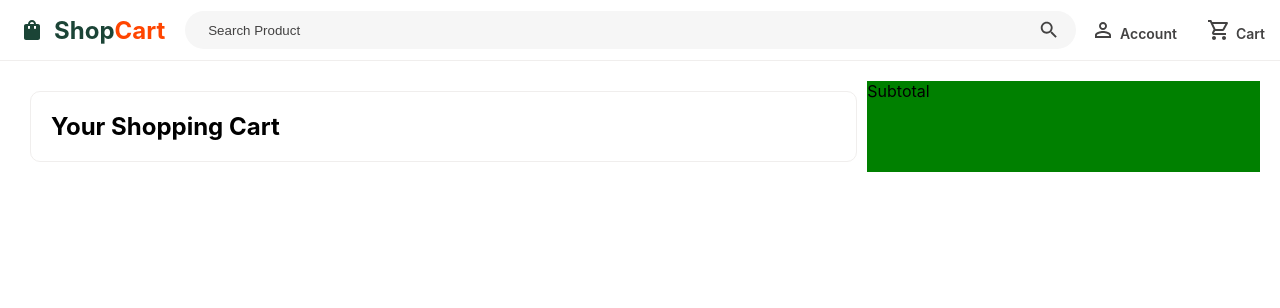
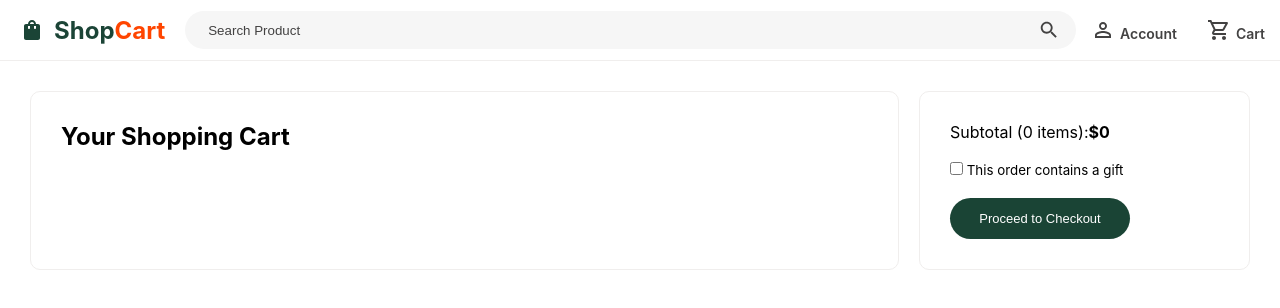
Before and after one commit to Halima-Ali/React_Ecommerce, a React (Create React App) app: page /checkout in a window 1280 px wide. Shown: the top 308 px of the page. Built offline with nearby package versions, Linux system fonts and the light colour scheme.

Commit message:
shopping cart done

```diff
--- a/package.json
+++ b/package.json
@@ -11,6 +11,7 @@
     "@testing-library/react": "^13.4.0",
     "@testing-library/user-event": "^13.5.0",
     "react": "^18.2.0",
+    "react-currency-format": "^1.1.0",
     "react-dom": "^18.2.0",
     "react-router": "^6.8.1",
     "react-router-dom": "^6.8.1",
--- a/src/Components/Checkout/Checkout.js
+++ b/src/Components/Checkout/Checkout.js
@@ -3,29 +3,49 @@ import "./checkout.css"
 import { useStateValue } from "../../Context/StateProvider";
 import CheckoutProduct from "../CheckoutProduct/CheckoutProduct";
 import { nanoid } from "nanoid";
+import Subtotal from "../Subtotal/Subtotal";
 
 export default function Checkout() {
   const [state, dispatch] = useStateValue();
 
+  const groupedData = {};
+
   console.log(state.basket)
+  state.basket.forEach((item) => {
+    const id = item.id;
+    if (!groupedData[id]) {
+      groupedData[id] = [];
+    }
+    groupedData[id].push(item);
+  });
+
+  console.log(groupedData);
+
  return (
    <div className="checkout">
      <div className="checkout__left">
        <h2 className="checkout__title">Your Shopping Cart</h2>
-       {state.basket.map(item=> {
+       {
+         Object.values(groupedData).map(item => {
            return (
              <CheckoutProduct
                key={nanoid()}
-             id={item.id}
-             title={item.title}
-             category={item.category}
-             price={item.price}
-             image={item.image}
+               id={item[0].id}
+               description={item[0].description}
+               title={item[0].title}
+               image={item[0].image}
+               category={item[0].category}
+               price={item[0].price}
+               quantity={item.length}
+               rating ={item.rating}
              />
           )
-       })}
+        })
+       }
      </div>
-     <div className="checkout__right">Subtotal</div>
+     <div className="checkout__right">
+       <Subtotal />
+     </div>
    </div>
  );
 }
--- a/src/Components/Checkout/checkout.css
+++ b/src/Components/Checkout/checkout.css
@@ -4,14 +4,26 @@
 }
 
 .checkout__left{
- flex: 2;
+ flex: 3;
  border: 0.1px solid #F0EEED;
  margin: 10px;
- padding: 20px;
+ padding: 30px;
  border-radius: 10px;
 }
 
 .checkout__right{
+ /* max-width: 300px; */
  flex: 1;
- background-color: green;
+ border: 0.1px solid #F0EEED;
+ margin: 10px;
+ padding: 30px;
+ border-radius: 10px;
+ height: max-content;
 }
+
+/* Responsiveness */
+@media screen and (max-width:800px){
+ .checkout{
+  flex-direction: column;
+ }
+}
--- a/src/Components/CheckoutProduct/CheckoutProduct.js
+++ b/src/Components/CheckoutProduct/CheckoutProduct.js
@@ -1,22 +1,63 @@
 import React from "react"
 import "./checkoutProduct.css";
+// import DeleteIcon from "@mui/icons-material/Delete";
+import AddIcon from "@mui/icons-material/Add";
+import RemoveIcon from "@mui/icons-material/Remove";
+import { useStateValue } from "../../Context/StateProvider";
+
 
 export default function CheckoutProduct(props) {
+  const [state, dispatch] = useStateValue();
+
+  function addItem() {
+    dispatch({
+      type: "ADD_TO_BASKET",
+      number: 1,
+      item: {
+        id: props.id,
+        description: props.description,
+        title:props.title,
+        image:props.image,
+        category:props.category,
+        price:props.price,
+        rating:props.rating,
+      },
+    });
+  }
+
+  function deleteItem() {
+    dispatch({
+      type: "REMOVE_FROM_BASKET",
+      id: props.id
+    })
+  }
+
  return (
-  <div className="checkoutProduct">
-   <img src={props.image} alt="checkoutProduct" className="checkoutProduct__Image"/>
+   <div className="checkoutProduct">
+     <img
+       src={props.image}
+       alt="checkoutProduct"
+       className="checkoutProduct__image"
+     />
      <div className="checkoutProduct__info">
        <div>
-         <h4>{props.title}</h4>
+         <h3>{props.title}</h3>
          <p>{props.category}</p>
        </div>
        <div>
-         <h4>{props.price}</h4>
+         <h4>${props.price}</h4>
          <p>
-           Quantity : <strong>4</strong>
+           Quantity : <strong>{props.quantity}</strong>
          </p>
        </div>
+     </div>
+     <div className="checkoutProduct__number">
+       <RemoveIcon className="checkoutProduct_icon" onClick={deleteItem} />
+       {props.quantity}
+       <AddIcon className="checkoutProduct__icon" onClick={addItem} />
      </div>
    </div>
  );
 }
+
+    //  <DeleteIcon className="checkoutProduct__delete" />;
--- a/src/Components/CheckoutProduct/checkoutProduct.css
+++ b/src/Components/CheckoutProduct/checkoutProduct.css
@@ -0,0 +1,58 @@
+.checkoutProduct{
+ display: flex;
+ align-items: center;
+ margin-top: 20px;
+ margin-bottom: 20px;
+ padding-bottom: 20px;
+ border-bottom: 0.1px solid #F0EEED;
+}
+
+.checkoutProduct:last-of-type{
+ border-bottom: none;
+ padding-bottom: 0;
+}
+
+.checkoutProduct__image{
+ object-fit: cover;
+ width: 120px;
+ height: 120px;
+ border-radius: 10px;
+}
+
+.checkoutProduct__info{
+ padding-left: 20px;
+ display: flex;
+ justify-content: space-between;
+ width: 100%;
+ transition-property: width;
+ transition-duration: 2s;
+}
+
+.checkoutProduct__info p{
+ color: #434242;
+}
+
+.checkoutProduct__delete{
+ color: red;
+}
+
+.checkoutProduct__number{
+ background-color: #F6F6F6;
+ color: #434242 ;
+ display: flex;
+ height: 41px;
+ justify-content: space-evenly;
+ align-items: center;
+ margin-left: 20px;
+ border-radius: 50px;
+ width: 180px;
+ font-size: 13px;
+}
+
+/* Responsiveness */
+@media screen and (max-width:800px){
+ .checkoutProduct__info{
+  flex-direction: column;
+
+ }
+}
--- a/src/Components/Home/Home.js
+++ b/src/Components/Home/Home.js
@@ -45,6 +45,7 @@ export default function Home() {
     const itemProduct = product[0];
     dispatch({
       type: "ADD_TO_BASKET",
+      number: 1,
       item: {
         ...itemProduct
       },
--- a/src/Components/ProductDetail/ProductDetail.js
+++ b/src/Components/ProductDetail/ProductDetail.js
@@ -1,7 +1,7 @@
 import React from "react"
 import "./productDetail.css"
 import { useState } from "react";
-import { useParams } from "react-router"
+import { redirect, useParams } from "react-router"
 import { ProductData } from "../../Data/Product";
 import StarIcon from "@mui/icons-material/Star";
 import { useStateValue } from "../../Context/StateProvider";
@@ -18,10 +18,12 @@ export default function ProductDetail() {
   function addToCart() {
     dispatch({
       type: "ADD_TO_BASKET",
+      number: counter,
       item: {
         ...selectedProduct,
       },
     });
+    setCounter(0)
  }
 
  function incrementCounter() {
@@ -47,6 +49,10 @@ export default function ProductDetail() {
  return (
    <div className="details">
      <div className="details__left">
+       <p>
+         {selectedProduct.category} / Shop {selectedProduct.category} by Type /{" "}
+         <span>{selectedProduct.title}</span>
+       </p>
        <img src={selectedProduct.image} alt="productdetails" />
      </div>
      <div className="details__right">
--- a/src/Components/ProductDetail/productDetail.css
+++ b/src/Components/ProductDetail/productDetail.css
@@ -7,6 +7,16 @@
 
 .details__left{
  flex: 1;
+}
+
+.details p{
+ color: #7F8487;
+ margin-bottom: 30px;
+}
+
+.details p span{
+ color: #434242;
+ font-weight: bold;
 }
 
 .details__left img{
@@ -20,7 +30,7 @@
 
 .details__right{
  flex: 1;
- padding: 20px;
+ padding: 30px 20px;
  max-width: 550px;
 }
 
--- /dev/null
+++ b/src/Components/Subtotal/Subtotal.js
@@ -0,0 +1,35 @@
+import React from "react";
+import CurrencyFormat from "react-currency-format";
+import "./subtotal.css";
+import { useStateValue } from "../../Context/StateProvider";
+import { getBasketTotal } from "../../Context/Reducer";
+
+export default function Subtotal(props) {
+  const [{ basket }, dispatch] = useStateValue();
+
+  console.log(getBasketTotal(basket));
+
+  return (
+    <div className="subtotal">
+      <CurrencyFormat
+        renderText={(value) => (
+          <>
+            <p>
+              Subtotal ({basket.length} items):
+              <strong>{value}</strong>
+            </p>
+            <small className="subtotal__gift">
+              <input type="checkbox" /> This order contains a gift
+            </small>
+          </>
+        )}
+        decimalScale={2}
+        value={getBasketTotal(basket)}
+        displayType={"text"}
+        thousandSeparator={true}
+        prefix={"$"}
+      />
+      <button>Proceed to Checkout</button>
+    </div>
+  );
+}
--- /dev/null
+++ b/src/Components/Subtotal/subtotal.css
@@ -0,0 +1,30 @@
+.subtotal{
+ position: relative;
+}
+
+.subtotal small{
+ display: block;
+ margin: 20px 0;
+}
+
+.subtotal button{
+ width: 180px;
+ border-radius: 100px;
+ font-size: 13px;
+ padding: 13px;
+ background-color:rgba(2, 48, 32,0.9);
+ border: none;
+ color: white;
+}
+
+@media screen and (max-width:800px){
+ .subtotal small{
+  display: inline-block;
+ }
+
+ .subtotal button{
+  position: absolute;
+  right: 0;
+  margin-top: 10px;
+ }
+}
--- a/src/Context/Reducer.js
+++ b/src/Context/Reducer.js
@@ -1,15 +1,41 @@
 export const initialState = {
   basket: [],
 };
+
+export const getBasketTotal = (basket) =>
+  basket?.reduce((amount, item) => parseFloat(item.price) + amount, 0);
 
 const reducer = (state, action) => {
   //  console.log(action)
   switch (action.type) {
     case "ADD_TO_BASKET":
+      if(action.number===1){
+         return {
+           ...state,
+           basket: [...state.basket, action.item],
+         };
+      } else {
+        return {
+          ...state,
+          basket: [...state.basket, ...Array(action.number).fill(action.item)],
+        };
+     }
+     case "REMOVE_FROM_BASKET":
+        // returns first element of the kind that it gets
+      const index = state.basket.findIndex((basketItem) => basketItem.id === action.id);
+
+      let newBasket = [...state.basket];
+
+      if (index >= 0) {
+        newBasket.splice(index, 1);
+      } else {
+        console.warn(`can't remove product {id:${action.id} as its not in the basket!}`);
+      }
+
       return {
         ...state,
-        basket: [...state.basket, action.item],
-      };
+        basket:newBasket
+      }
     default:
       return state;
   }
```
Also changed, not shown: 1 other file (tests, documents, lock files or other folders). Lines whose indentation alone changed are shown as unchanged.
